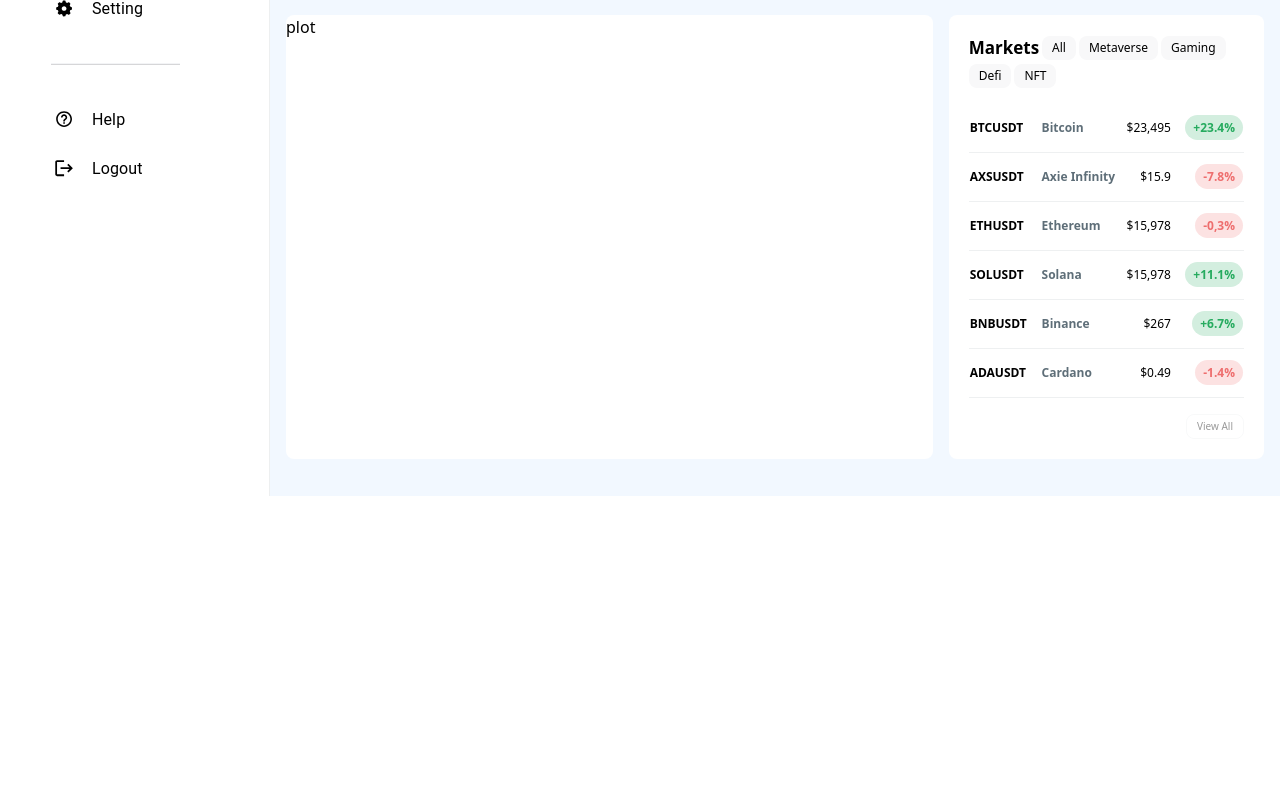
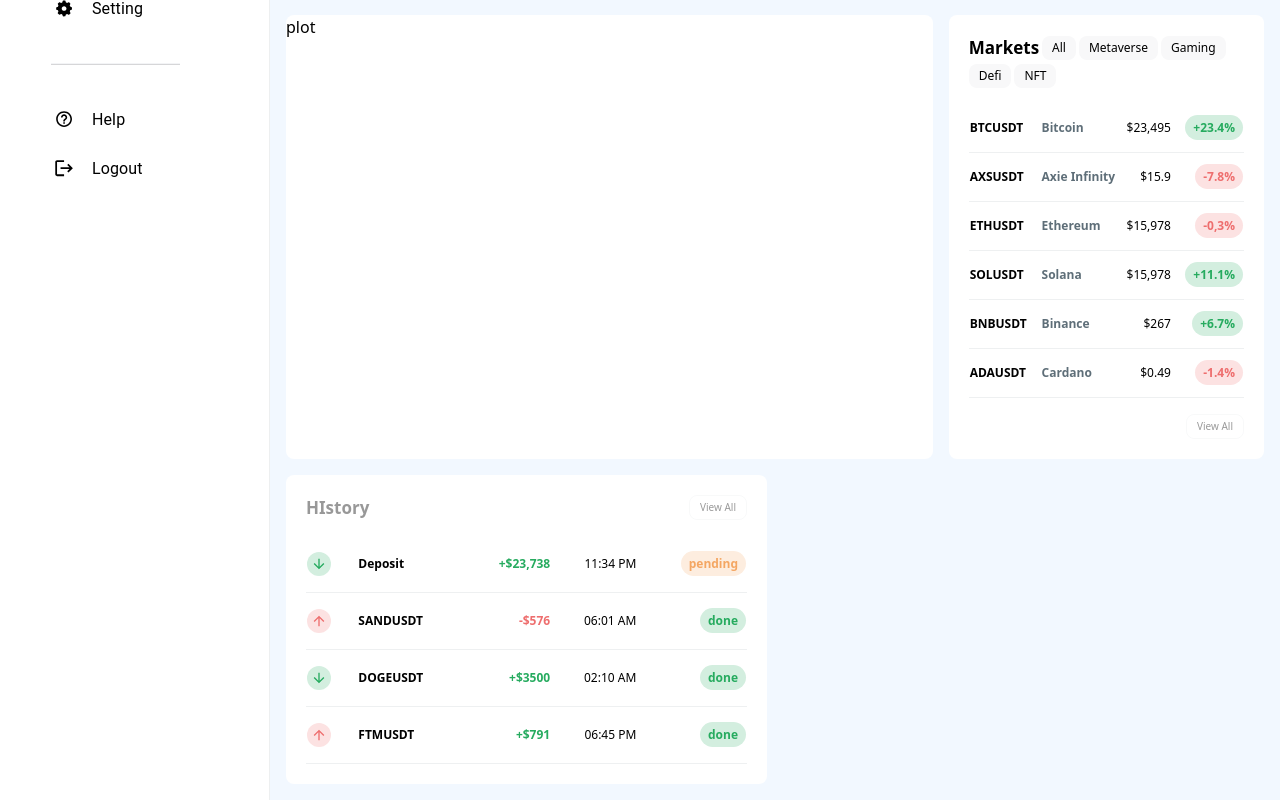
Before and after one commit to Farhad16/dashboard-bluetrade, a React (Create React App) app: page / in a window 1280 px wide. Shown: the part 304-1104 px from the top of the page. Before the commit the page ends 800 px from the top, so only its background shows below. Built offline with nearby package versions, Linux system fonts and the light colour scheme.

Commit message:
History section done

```diff
--- a/src/components/dashboard/index.js
+++ b/src/components/dashboard/index.js
@@ -10,6 +10,7 @@ import line3 from "../../assets/icons/line3.png";
 import Statbox from "../Statbox";
 import Markets from "./market/Markets";
 import PlotChart from "../PlotChart";
+import History from "../history";
 
 const statData = [
   {
@@ -70,6 +71,11 @@ function Dashboard() {
           <PlotChart />
           <Markets />
         </div>
+        <div className="grid grid-cols-1 md:grid-cols-2 lg:grid-cols-4 gap-4 w-full">
+          {/* <Markets /> */}
+          {/* <Markets /> */}
+          <History />
+        </div>
       </div>
     </Layout>
   );
--- /dev/null
+++ b/src/components/history/index.js
@@ -0,0 +1,22 @@
+import React, { useMemo } from "react";
+import DataTable from "../dashboard/market/DataTable";
+import { columnData, data } from "./statis.data";
+
+function History() {
+  const columns = useMemo(() => columnData, []);
+  const allData = useMemo(() => data, []);
+
+  return (
+    <div className="flex flex-col bg-white dark:bg-[#1C1C25] rounded-lg w-full p-5 overflow-auto gap-4 lg:col-span-2 sm:col-span-1">
+      <div className="flex justify-between items-center opacity-40">
+        <p className="text-[17px] font-semibold dark:text-white">HIstory</p>
+        <span className="text-[10px] dark:bg-[#0D0D0D] dark:text-white px-2.5 py-1 rounded-lg border border-[#5E6E78] border-opacity-10">
+          View All
+        </span>
+      </div>
+      <DataTable data={allData} columns={columns} />
+    </div>
+  );
+}
+
+export default History;
--- /dev/null
+++ b/src/components/history/statis.data.js
@@ -0,0 +1,120 @@
+import ArrowUpwardIcon from "@mui/icons-material/ArrowUpward";
+import ArrowDownwardIcon from "@mui/icons-material/ArrowDownward";
+
+export const data = [
+  {
+    id: 1,
+    name: "Deposit",
+    money: "+$23,738",
+    time: "11:34 PM",
+    status: "pending",
+    growth: "fall",
+  },
+  {
+    id: 11,
+    name: "SANDUSDT",
+    money: "-$576",
+    time: "06:01 AM",
+    status: "done",
+    growth: "rise",
+  },
+  {
+    id: 12,
+    name: "DOGEUSDT",
+    money: "+$3500",
+    time: "02:10 AM",
+    status: "done",
+    growth: "fall",
+  },
+  {
+    id: 15,
+    name: "FTMUSDT",
+    money: "+$791",
+    time: "06:45 PM",
+    status: "done",
+    growth: "rise",
+  },
+];
+
+export const columnData = [
+  {
+    id: "growth",
+    accessor: "growth",
+    Cell: ({ value }) => {
+      return (
+        <div className="dark:text-white text-left text-xs font-semibold pr-2">
+          {value === "fall" ? (
+            <ArrowDownwardIcon
+              sx={{ fill: "#26AB5F" }}
+              className="bg-[#26AB5F] bg-opacity-20 rounded-full p-[4px]"
+            />
+          ) : (
+            <ArrowUpwardIcon
+              sx={{ fill: "#EE6E6E" }}
+              className="bg-[#EE6E6E] bg-opacity-20 rounded-full p-[4px]"
+            />
+          )}
+        </div>
+      );
+    },
+  },
+  {
+    id: "name",
+    accessor: "name",
+    Cell: ({ value }) => {
+      return (
+        <div className="dark:text-white text-left text-xs font-semibold pr-2">
+          {value}
+        </div>
+      );
+    },
+  },
+
+  {
+    id: "money",
+    accessor: "money",
+    Cell: ({ value }) => {
+      return (
+        <div className="text-right">
+          <span
+            className={`font-semibold ${
+              value.slice(0, 1) === "+" ? "text-[#26AB5F]" : "text-[#EE6E6E]"
+            }`}
+          >
+            {value}
+          </span>
+        </div>
+      );
+    },
+  },
+  {
+    id: "time",
+    accessor: "time",
+    Cell: ({ value }) => {
+      return (
+        <div className="font-medium dark:text-white text-right w-full pr-2">
+          {value}
+        </div>
+      );
+    },
+  },
+  {
+    id: "status",
+    accessor: "status",
+    Cell: ({ value }) => {
+      return (
+        <div className="text-right">
+          <span
+            className={`font-semibold px-2 py-1 rounded-full ${
+              value === "done"
+                ? "text-[#26AB5F] bg-[#26AB5F] bg-opacity-20"
+                : "text-[#F4A662] bg-[#F4A662] bg-opacity-20"
+            }`}
+          >
+            {value}
+          </span>
+        </div>
+      );
+    },
+  },
+];
```
